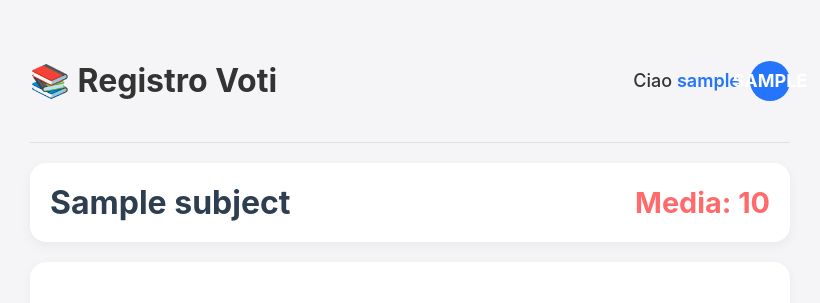
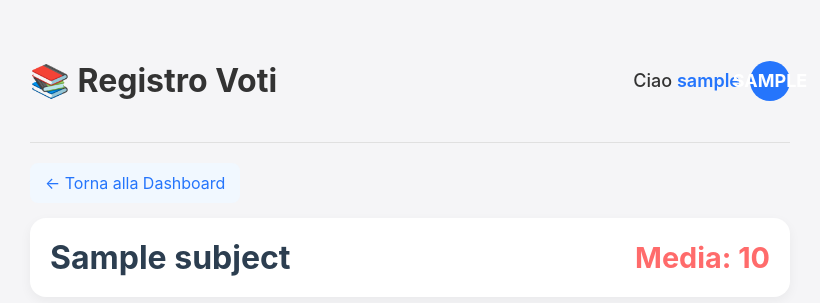
Before and after one commit to chricracra/RegistroVoti, a Flask app: template templates/subject.html in a window 1280 px wide. Shown: the top 303 px of the page, without its empty margins (230-1050 px from the left). Run offline with Flask 3, Linux system fonts and the light colour scheme; tables that the repository leaves empty hold one stand-in row (values such as "Sample post"); the template is opened without the code that fills it: values that come from a table or form of the project are taken from there, most other values are stand-ins (such as "Sample title", 1, 10 or a date in 2020).

Commit message:
fixed subject.html

```diff
--- a/templates/subject.html
+++ b/templates/subject.html
@@ -11,6 +11,15 @@
         .user-info { display: flex; align-items: center; gap: 10px; }
         .welcome { font-size: 18px; font-weight: 500; }
         .username { color: #2575fc; font-weight: 600; }
+        .back-btn {
+            display: inline-block;
+            padding: 10px 15px;
+            background: #f1f8ff;
+            color: #2575fc;
+            border-radius: 8px;
+            text-decoration: none;
+            margin-bottom: 15px;
+        }
         .subject-header { background: white; border-radius: 16px; padding: 20px; margin-bottom: 20px; box-shadow: 0 4px 12px rgba(0,0,0,0.05); display: flex; justify-content: space-between; align-items: center; }
         .subject-title { margin: 0; color: #2c3e50; }
         .subject-avg { font-size: 1.8em; font-weight: 700; color: #ff6b6b; }
@@ -264,6 +273,11 @@
             background-color: #b71c1c;
         }
 
+        body.dark-theme .back-btn {
+            background: #0d47a1;
+            color: #bbdefb;
+        }
+
         body.dark-theme .chart-container canvas {
             filter: invert(90%) hue-rotate(180deg);
         }
@@ -297,6 +311,9 @@
             </div>
         </div>
     </header>
+
+    <!-- Pulsante per tornare alla dashboard -->
+    <a href="{{ url_for('dashboard') }}" class="back-btn">← Torna alla Dashboard</a>
 
     <div class="subject-header">
         <h1 class="subject-title">{{ subject.name }}</h1>
```
